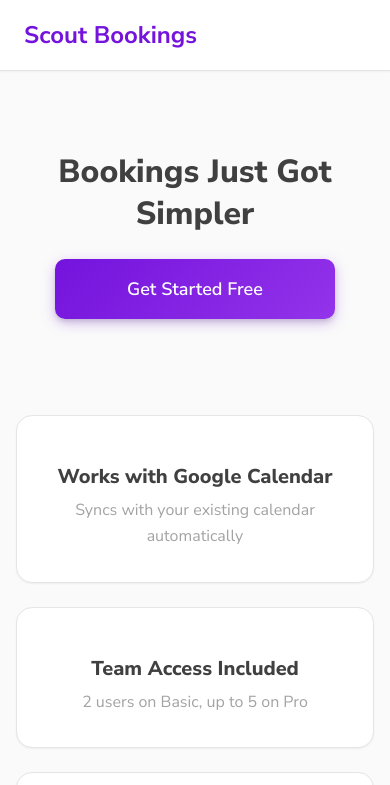
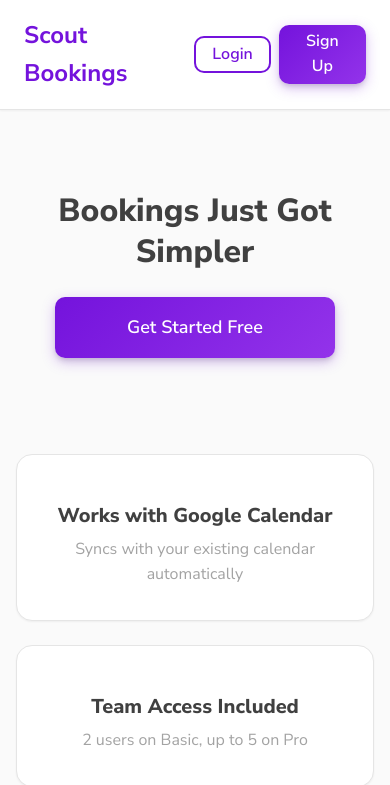
Before and after one commit to abibaconwebsites/scout-bookings, a plain HTML site: page index.html in a window 390 px wide. Shown: the top 785 px of the page. Drawn offline with nearby package versions, Linux system fonts and the light colour scheme.

Commit message:
mobile login

```diff
--- a/css/styles.css
+++ b/css/styles.css
@@ -462,6 +462,19 @@ small {
   height: 2px;
   background-color: var(--color-text);
   transition: all var(--transition-fast);
+}
+
+/* Mobile Auth Buttons - shown in header on mobile */
+.nav-mobile-auth {
+  display: none;
+  align-items: center;
+  gap: var(--space-sm);
+}
+
+.nav-mobile-auth .btn {
+  width: auto;
+  padding: var(--space-xs) var(--space-md);
+  font-size: var(--font-size-sm);
 }
 
 /* ============================================
@@ -1430,6 +1443,11 @@ small {
     border-bottom: none;
   }
 
+  /* Mobile auth buttons in header */
+  .nav-mobile-auth {
+    display: flex;
+  }
+
   .nav-user {
     flex-direction: column;
     align-items: flex-start;
--- a/index.html
+++ b/index.html
@@ -18,6 +18,10 @@
       <a href="index.html" class="logo">Scout Bookings</a>
       <div class="nav-links">
         <a href="login">Login</a>
+        <a href="signup" class="btn btn-primary btn-small">Sign Up</a>
+      </div>
+      <div class="nav-mobile-auth">
+        <a href="login" class="btn btn-outline btn-small">Login</a>
         <a href="signup" class="btn btn-primary btn-small">Sign Up</a>
       </div>
     </div>
```
